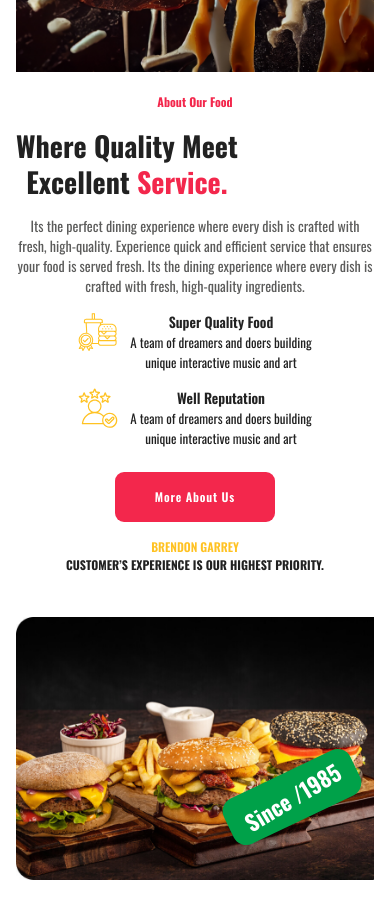
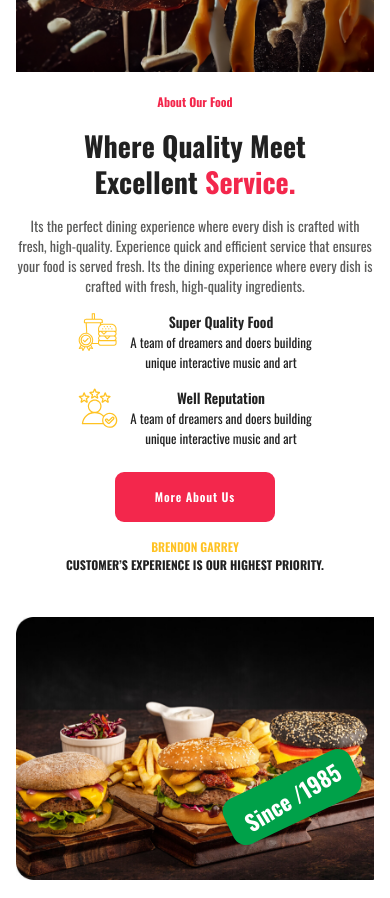
Before and after one commit to shijinp006/Figma-Task3, a React (Vite) app in the folder vite-project/: page / in a window 390 px wide. Shown: the part 9600-10498 px from the top of the page. Built offline with nearby package versions, Linux system fonts and the light colour scheme; a web font is replaced by a local one.

Commit message:
first commit

```diff
--- a/vite-project/src/home/components/qualitymeet.tsx
+++ b/vite-project/src/home/components/qualitymeet.tsx
@@ -16,7 +16,7 @@ export const QualityMeet = () => {
               </div>
 
               <div className="flex items-center w-full lg:w-[633px] mb-4 justify-center lg:justify-start">
-                <div className="flex items-center w-full lg:w-[476px]">
+                <div className="flex items-center justify-center  lg:justify-start w-full lg:w-[476px]">
                   <h1 className="font-[Oswald] font-bold text-[28px] sm:text-[36px] md:text-[44px] lg:text-[50px] leading-[36px] sm:leading-[48px] md:leading-[54px] lg:leading-[60px] capitalize text-[#212121] align-middle">
                     Where Quality Meet <br />
                     Excellent <span className="text-[#F3274C]">Service.</span>
@@ -24,7 +24,7 @@ export const QualityMeet = () => {
                 </div>
               </div>
 
-              <div className="w-full lg:w-[600px] mb-4">
+              <div className="w-full lg:w-[600px]  mb-4">
                 <p className="font-[Oswald] font-normal text-[14px] sm:text-[15px] md:text-[16px] leading-[20px] sm:leading-[24px] md:leading-[28px] text-[#5C5C5B] align-middle">
                   Its the perfect dining experience where every dish is crafted
                   with fresh, high-quality. Experience quick and efficient
```
